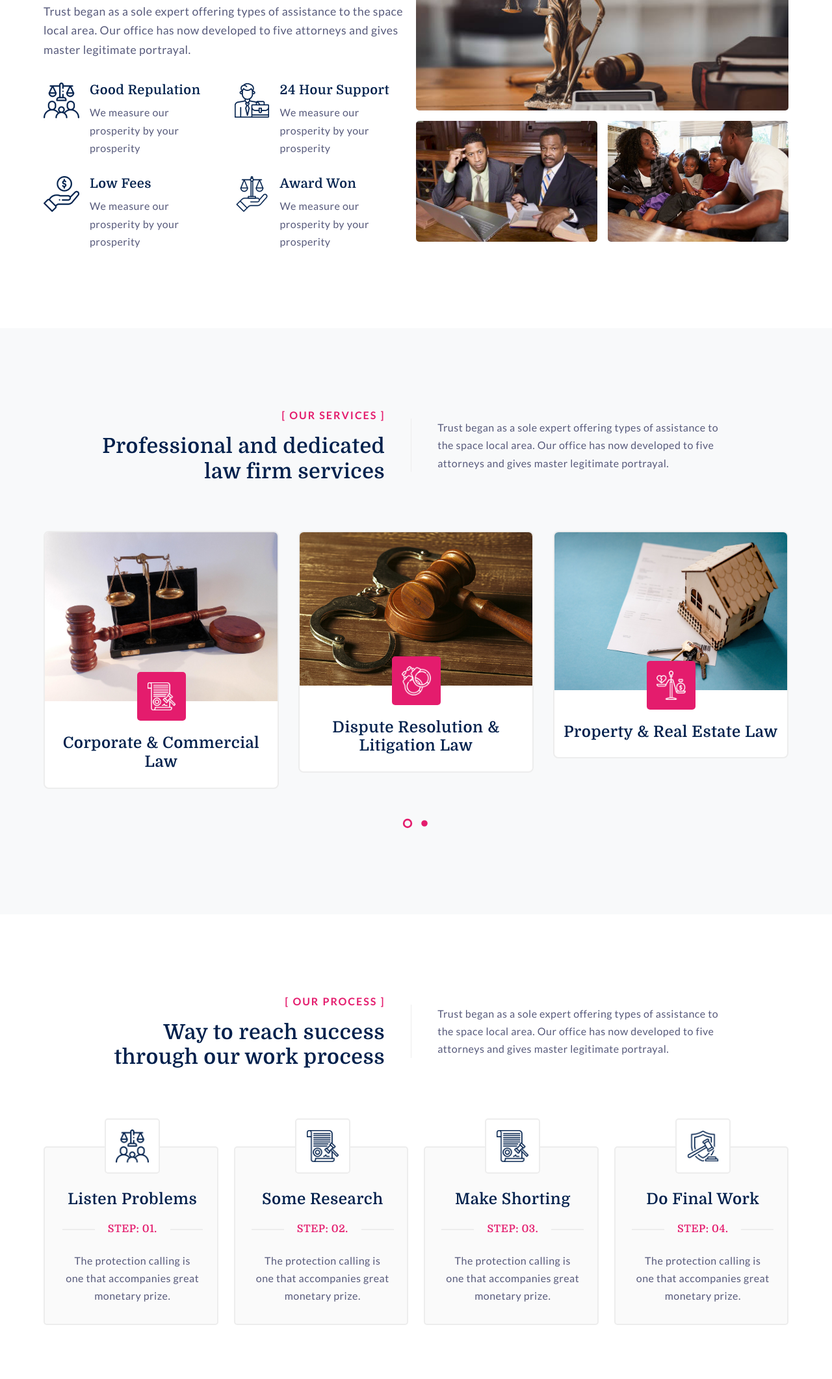
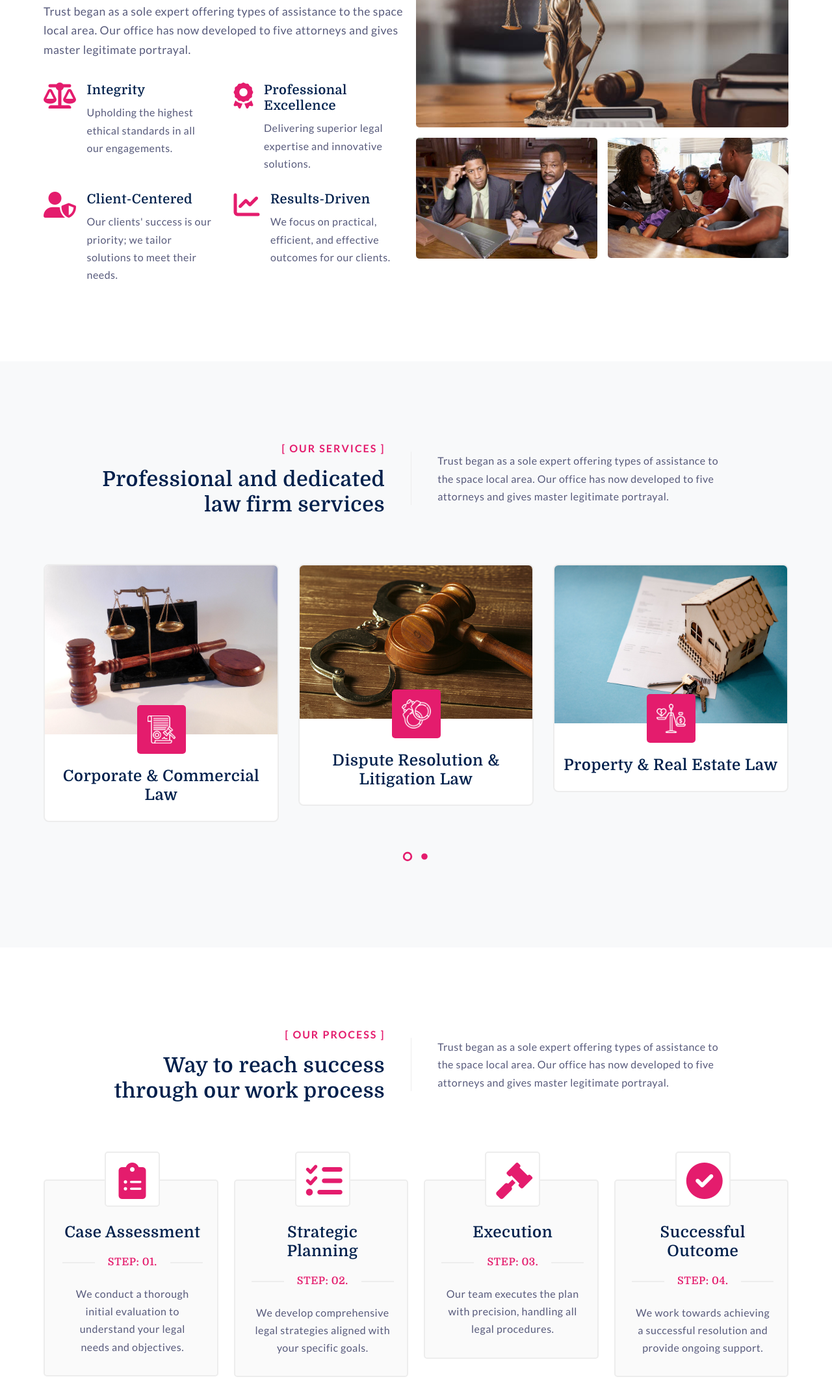
Before and after one commit to kelvinvandyck2-collab/Spring-Legal-Consultancy, a website: page index.html in a window 1280 px wide. Shown: the part 1220-3342 px from the top of the page at 65% size. Drawn offline with Linux system fonts and the light colour scheme.

Commit message:
Update icons to Font Awesome and clean up forms

```diff
--- a/index.html
+++ b/index.html
@@ -187,44 +187,44 @@
                             <div class="col-sm-6 mt-1-9">
                                 <div class="d-flex">
                                     <div class="flex-shrink-0">
-                                        <img src="img/icons/icon-14.png" alt="...">
+                                        <i class="fas fa-balance-scale text-primary display-6"></i>
                                     </div>
                                     <div class="flex-grow-1 ms-3">
-                                        <h4 class="h5">Good Repulation</h4>
-                                        <p class="mb-0 w-xl-95">We measure our prosperity by your prosperity</p>
+                                        <h4 class="h5">Integrity</h4>
+                                        <p class="mb-0 w-xl-95">Upholding the highest ethical standards in all our engagements.</p>
                                     </div>
                                 </div>
                             </div>
                             <div class="col-sm-6 mt-1-9">
                                 <div class="d-flex">
                                     <div class="flex-shrink-0">
-                                        <img src="img/icons/icon-15.png" alt="...">
+                                        <i class="fas fa-award text-primary display-6"></i>
                                     </div>
                                     <div class="flex-grow-1 ms-3">
-                                        <h4 class="h5">24 Hour Support</h4>
-                                        <p class="mb-0 w-xl-95">We measure our prosperity by your prosperity</p>
+                                        <h4 class="h5">Professional Excellence</h4>
+                                        <p class="mb-0 w-xl-95">Delivering superior legal expertise and innovative solutions.</p>
                                     </div>
                                 </div>
                             </div>
                             <div class="col-sm-6 mt-1-9">
                                 <div class="d-flex">
                                     <div class="flex-shrink-0">
-                                        <img src="img/icons/icon-16.png" alt="...">
+                                        <i class="fas fa-user-shield text-primary display-6"></i>
                                     </div>
                                     <div class="flex-grow-1 ms-3">
-                                        <h4 class="h5">Low Fees</h4>
-                                        <p class="mb-0 w-xl-95">We measure our prosperity by your prosperity</p>
+                                        <h4 class="h5">Client-Centered</h4>
+                                        <p class="mb-0 w-xl-95">Our clients' success is our priority; we tailor solutions to meet their needs.</p>
                                     </div>
                                 </div>
                             </div>
                             <div class="col-sm-6 mt-1-9">
                                 <div class="d-flex">
                                     <div class="flex-shrink-0">
-                                        <img src="img/icons/icon-17.png" alt="...">
+                                        <i class="fas fa-chart-line text-primary display-6"></i>
                                     </div>
                                     <div class="flex-grow-1 ms-3">
-                                        <h4 class="h5">Award Won</h4>
-                                        <p class="mb-0 w-xl-95">We measure our prosperity by your prosperity</p>
+                                        <h4 class="h5">Results-Driven</h4>
+                                        <p class="mb-0 w-xl-95">We focus on practical, efficient, and effective outcomes for our clients.</p>
                                     </div>
                                 </div>
                             </div>
@@ -419,38 +419,38 @@
                 <div class="row mt-n1-9">
                     <div class="col-sm-6 col-xl-3 mt-1-9">
                         <div class="process-style2">
-                            <div class="icon"><img src="img/icons/icon-25.png" alt="...">
+                            <div class="icon"><i class="fas fa-clipboard-list text-primary display-4"></i>
                             </div>
-                            <h4 class="mb-3">Listen Problems</h4>
+                            <h4 class="mb-3">Case Assessment</h4>
                             <h5><span class="fs-6 text-primary">Step: 01.</span></h5>
-                            <p class="mb-0 w-md-95 mx-auto">The protection calling is one that accompanies great monetary prize.</p>
+                            <p class="mb-0 w-md-95 mx-auto">We conduct a thorough initial evaluation to understand your legal needs and objectives.</p>
                         </div>
                     </div>
                     <div class="col-sm-6 col-xl-3 mt-1-9">
                         <div class="process-style2">
-                            <div class="icon"><img src="img/icons/icon-26.png" alt="...">
+                            <div class="icon"><i class="fas fa-tasks text-primary display-4"></i>
                             </div>
-                            <h4 class="mb-3">Some Research</h4>
+                            <h4 class="mb-3">Strategic Planning</h4>
                             <h5><span class="fs-6 text-primary">Step: 02.</span></h5>
-                            <p class="mb-0 w-md-95 mx-auto">The protection calling is one that accompanies great monetary prize.</p>
+                            <p class="mb-0 w-md-95 mx-auto">We develop comprehensive legal strategies aligned with your specific goals.</p>
                         </div>
                     </div>
                     <div class="col-sm-6 col-xl-3 mt-1-9">
                         <div class="process-style2">
-                            <div class="icon"><img src="img/icons/icon-24.png" alt="...">
+                            <div class="icon"><i class="fas fa-gavel text-primary display-4"></i>
                             </div>
-                            <h4 class="mb-3">Make Shorting</h4>
+                            <h4 class="mb-3">Execution</h4>
                             <h5><span class="fs-6 text-primary">Step: 03.</span></h5>
-                            <p class="mb-0 w-md-95 mx-auto">The protection calling is one that accompanies great monetary prize.</p>
+                            <p class="mb-0 w-md-95 mx-auto">Our team executes the plan with precision, handling all legal procedures.</p>
                         </div>
                     </div>
                     <div class="col-sm-6 col-xl-3 mt-1-9">
                         <div class="process-style2">
-                            <div class="icon"><img src="img/icons/icon-27.png" alt="...">
+                            <div class="icon"><i class="fas fa-check-circle text-primary display-4"></i>
                             </div>
-                            <h4 class="mb-3">Do Final Work</h4>
+                            <h4 class="mb-3">Successful Outcome</h4>
                             <h5><span class="fs-6 text-primary">Step: 04.</span></h5>
-                            <p class="mb-0 w-md-95 mx-auto">The protection calling is one that accompanies great monetary prize.</p>
+                            <p class="mb-0 w-md-95 mx-auto">We work towards achieving a successful resolution and provide ongoing support.</p>
                         </div>
                     </div>
                 </div>
```
Also changed, not shown: about.html (+18 -18 lines), corporate-commercial-law.html (+7 -7 lines), img/icons/icon-08.png, img/icons/icon-09.png.
